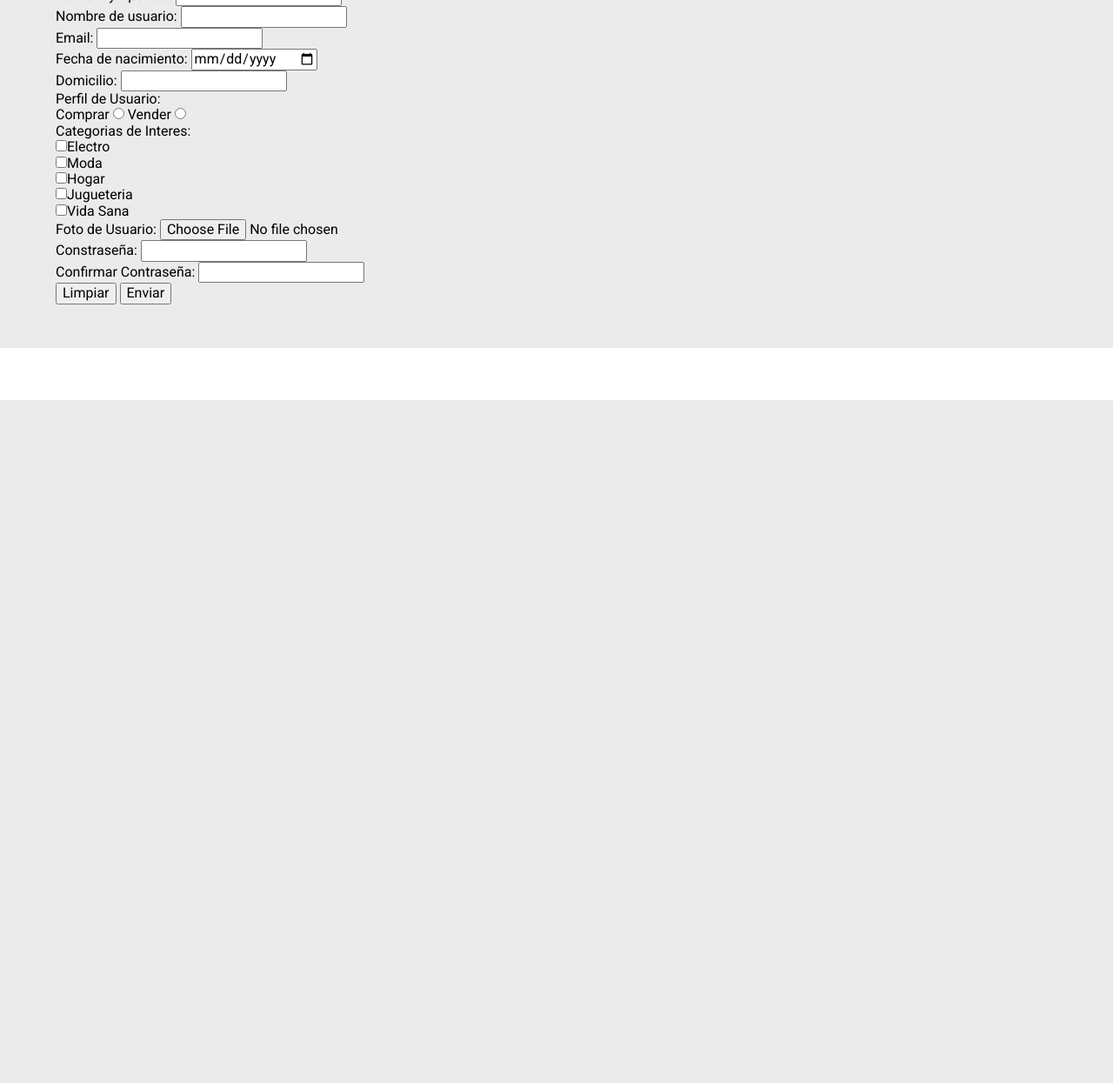
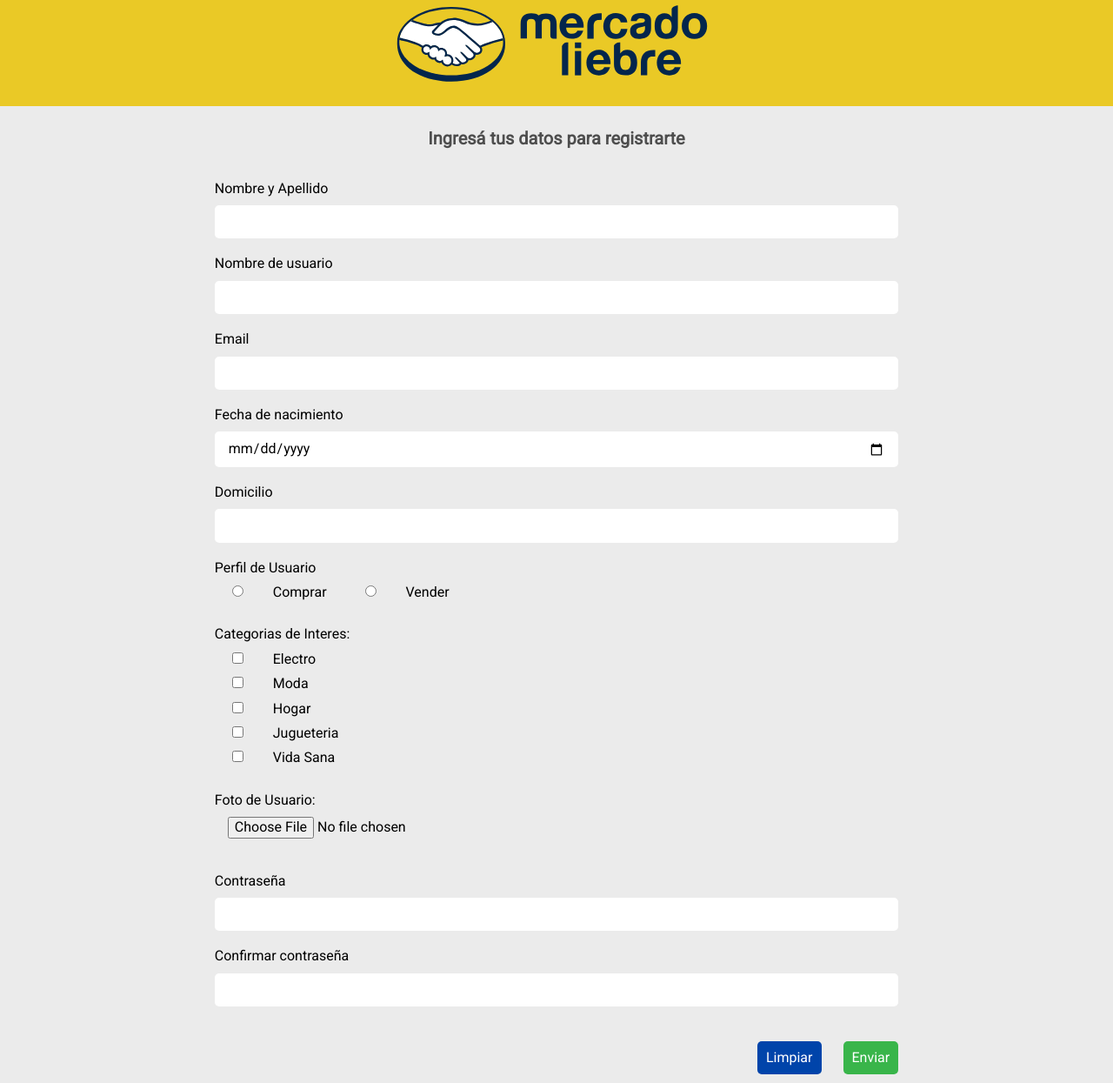
Before and after one commit to MauroSezella/mercado-liebre-DH2023, a website: page views/register.html in a window 1280 px wide. Shown: the part 17-1262 px from the top of the page at 87% size. Before the commit the page ends 800 px from the top, so only its background shows below. Drawn offline with Linux system fonts and the light colour scheme; files that its build step writes are made by us from their sources.

Commit message:
Estilizamos el form del registro y creamos el formulario para el login con estilos

```diff
--- a/app.js
+++ b/app.js
@@ -9,3 +9,5 @@ app.use(express.static('public'));
 app.get('/',(req,res) => res.sendFile(path.resolve("./views/home.html")));
 
 app.get('/register',(req,res) => res.sendFile(path.resolve("./views/register.html")));
+
+app.get('/login',(req,res) => res.sendFile(path.resolve("./views/login.html")));
--- a/public/css/styles.css
+++ b/public/css/styles.css
@@ -87,6 +87,7 @@ p{
 .nav-bar{
     display: none;
     padding: 0 15px;
+    padding-bottom: 20px;
 }
 
 .nav-bar ul{
@@ -118,6 +119,7 @@ p{
     background-color: white;
     color: #5b5b5b;
     border-radius: 5px;
+    border: none;
     padding: 10px;
     right: 1%;
     position: absolute;
@@ -133,6 +135,9 @@ span{
     text-align: center;
 }
 
+.burger-menu{
+    padding-bottom: 20px;
+}
 
 .burger-menu__boton{
     color: white;
@@ -150,7 +155,15 @@ span{
 }
 
 
-footer article{
+footer{
+    background-color: white;
+    width:100vw;
+    padding-bottom: 10px;
+    padding-top: 50px;
+    margin-top: 50px;
+}
+
+.footer{
     text-align: center;
     padding-top: 30px;
     padding-bottom: 30px;
@@ -163,37 +176,27 @@ footer h5{
     color: #4d4d4d;
 }
 
-.footer__tarjeta{
+.footer__detalles{
     color: #666;
 }
 
-.footer__envio{
-    color: #666;
-
-}
-
-.footer__seguro{
-    color: #666;
-}
-
-
-footer i{
+.footer__icon i{
     color: #0044AA;
     font-size: xx-large;
     margin-bottom: 10px;
 
 }
 
-footer{
+.footer__container{
     display: flex;
     flex-direction: column;
-    background-color: white;
-    width:100vw;
-    padding-bottom: 10px;
-    padding-top: 50px;
-    margin-top: 50px;
+}
 
+.footer__container-copy{
+    display: flex;
+    flex-direction: row;
 }
+
 
 .copyright{
     padding-left: 40px;
@@ -242,6 +245,98 @@ footer{
     align-items: center;
 }
 
+.title-register{
+    font-size: 20px;
+    text-align: center;
+    color: #4d4d4d;
+}
+
+.title-login{
+    font-size: 20px;
+    text-align: center;
+    color: #4d4d4d;
+}
+
+.form__control{
+    padding: 20px 10px;
+}
+
+.form__control-field{
+    padding: 10px 10px;
+    display: block;
+}
+
+.form__control-label{
+    display: inline-block;
+    margin-bottom: 10px;
+    margin-right: 20px;
+}
+
+.form__control-input{
+    display: block;
+    border: none;
+    border-radius: 5px;
+    width: 100%;
+    padding: 10px 15px;
+}
+
+.form__control-radio{
+   margin-right: 30px;
+   margin-left: 20px;
+}
+
+.form__control-checkbox{
+    margin-right: 30px;
+    margin-left: 20px;
+}
+
+.form__control-botonera{
+    padding: 10px 10px;
+    margin-top: 20px;
+    display: flex;
+    justify-content: end;
+
+}
+
+.form__control-botonera-login{
+    padding: 10px 10px;
+    margin-top: 20px;
+    display: flex;
+    justify-content: center;
+}
+
+.form__control-button-reset{
+    padding: 10px 10px;
+    margin-left: 25px;
+    border: none;
+    background-color:#0044AA;
+    color: white;
+    border-radius: 5px;
+}
+
+.form__control-button-submit{
+    padding: 10px 10px;
+    margin-left: 25px;
+    border: none;
+    background-color:#39b54a;
+    color: white;
+    border-radius: 5px;
+}
+
+.form__control-button-login{
+    padding: 10px 10px;
+    border: none;
+    background-color:#0044AA;
+    color: white;
+    border-radius: 5px;
+    width: 100%;
+}
+
+html {
+    min-height: 100%;
+    position: relative;
+  }
+
 
 @media (min-width: 769px){
 
@@ -274,6 +369,10 @@ footer{
     .header__texto{
         margin-top: 20px;
 
+    }
+
+    .form__control{
+        padding: 0% 15%;
     }
 
 }
@@ -362,4 +461,21 @@ footer{
         right: 0px;
     }
 
+    .footer__container{
+        flex-direction: row;
+        flex-wrap: wrap;
+        justify-content: space-around;
+    }
+
+    .footer{
+        width: 30%;
+    }
+
+    .footer__icon i:hover{
+        color: #EAC926;
+    }
+
+    .footer__icon i{
+        transition: all 1s;
+    }
 }
--- a/views/register.html
+++ b/views/register.html
@@ -17,70 +17,105 @@
 </head>
 <body>
 
-    <header></header>
+    <header>
+
+        <div class="header__encabezado">
+
+           <div class="header__logo">
+               <a href="./"><img src="/images/logo-mercado-liebre.svg" class="header__img" alt="" /></a>
+           </div>
+
+        </div>
+
+    </header>
 
 
     <main>
 
-        <form action="./">
+        <h4 class="title-register">Ingresá tus datos para registrarte</h4>
 
-        <label> Nombre y Apellido: <input type="text"></label>
-        <br>
+        <form action="./" class="form__control">
 
-        <label> Nombre de usuario: <input type="text"></label>
-        <br>
+        <div class="form__control-field">
+            <label class="form__control-label" for="nombreyApellido"> Nombre y Apellido</label>
+            <input type="text" name="nombreyApellido" id="nombreyApellido" class="form__control-input">
+        </div>
 
-        <label> Email: <input type="email"></label>
-        <br>
+        <div class="form__control-field">
+            <label class="form__control-label" for="nombreUsuario"> Nombre de usuario</label>
+            <input type="text" name="nombreUsuario" id="nombreUsuario" class="form__control-input">
+        </div>
 
-        <label> Fecha de nacimiento: <input type="date"></label>
-        <br>
+        <div class="form__control-field">
+            <label class="form__control-label" for="email"> Email</label>
+            <input type="email" name="email" id="email" class="form__control-input">
+        </div class="form__control-field">
 
-        <label> Domicilio: <input type="text"></label>
-        <br>
+        <div class="form__control-field">
+            <label class="form__control-label" for="fechaNacimiento"> Fecha de nacimiento</label>
+            <input type="date" name="fechaNacimiento" id="fechaNacimiento" class="form__control-input">
+        </div class="form__control-field">
 
-        <label> Perfil de Usuario:
-            <br>
-            <label>Comprar <input type="radio" id="comprar" name="perfilDeUsuario"></label>
-            <label>Vender <input type="radio" id="vender" name="perfilDeUsuario"></label>
-        </label>
-        <br>
+        <div class="form__control-field">
+            <label class="form__control-label" for="domicilio"> Domicilio</label>
+            <input type="text" name="domicilio" id="domicilio" class="form__control-input">
+        </div>
 
-        <label>Categorias de Interes:
-            <br>
-            <input type="checkbox" id="electro" name="electro"><label>Electro</label>
-            <br>
-            <input type="checkbox" id="moda" name="moda"><label>Moda</label>
-            <br>
-            <input type="checkbox" id="hogar" name="hogar"><label>Hogar</label>
-            <br>
-            <input type="checkbox" id="jugueteria" name="jugueteria"><label>Jugueteria</label>
-            <br>
-            <input type="checkbox" id="vidaSana" name="vidaSana"><label>Vida Sana</label>
-            <br>
-        </label>
+        <div class="form__control-field">
+            <label class="form__control-label"> Perfil de Usuario</label><br>
 
-        <label>Foto de Usuario: <input type="file"></label>
-        <br>
+            <input type="radio" name="perfilDeUsuario" id="comprar" value="comprar" class="form__control-radio">
+            <label for="comprar" class="form__control-label">Comprar</label>
 
-        <label>Constraseña: <input type="password"></label>
-        <br>
+            <input type="radio" name="perfilDeUsuario" id="vender" value="vender" class="form__control-radio">
+            <label for="vender" class="form__control-label">Vender</label>
 
-        <label>Confirmar Contraseña: <input type="password"></label>
-        <br>
+        </div>
 
-        <button type="reset">Limpiar</button>
-        <button type="submit">Enviar</button>
+        <div class="form__control-field">
+            <label class="form__control-label">Categorias de Interes:</label>
+                <br>
+                <input type="checkbox" name="categoria" value="electro" id="electro" class="form__control-checkbox">
+                <label for="electro" class="form__control-label">Electro</label>
+                <br>
+                <input type="checkbox" name="categoria" value="moda"  id="moda" class="form__control-checkbox">
+                <label for="moda" class="form__control-label">Moda</label>
+                <br>
+                <input type="checkbox" name="categoria" value="hogar" id="hogar" class="form__control-checkbox">
+                <label for="hogar" class="form__control-label">Hogar</label>
+                <br>
+                <input type="checkbox" name="categoria" value="jugueteria" id="jugueteria" class="form__control-checkbox">
+                <label for="jugueteria" class="form__control-label">Jugueteria</label>
+                <br>
+                <input type="checkbox" name="categoria" value="vidaSana" id="vidaSana" class="form__control-checkbox">
+                <label  for="vidaSana" class="form__control-label">Vida Sana</label>
+        </div>
+
+        <div class="form__control-field">
+            <label class="form__control-label">Foto de Usuario: <input type="file" name="avatar" accept=".jpg .png" class="form__control-input"></label>
+        </div class="form__control-field">
+
+        <div class="form__control-field">
+            <label class="form__control-label">Contraseña</label>
+            <input type="password" name="password" class="form__control-input">
+        </div class="form__control-field">
+
+        <div class="form__control-field">
+            <label class="form__control-label">Confirmar contraseña</label>
+            <input type="password" name="confirmPassword" class="form__control-input">
+        </div>
+
+        <div class="form__control-botonera">
+            <button type="reset" class="form__control-button-reset">Limpiar</button>
+            <button type="submit" class="form__control-button-submit">Enviar</button>
+        </div>
 
 
     </form>
 
 
-
-
     </main>
 
-    <footer></footer>
 
 </body>
 </html>
```
Also changed, not shown: views/home.html (+37 -10 lines), views/login.html (added, +149 -0 lines).
